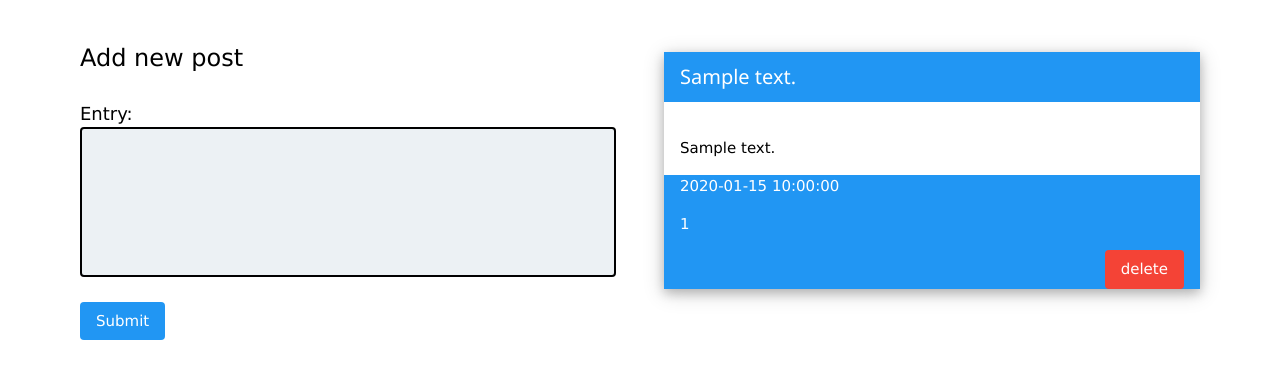
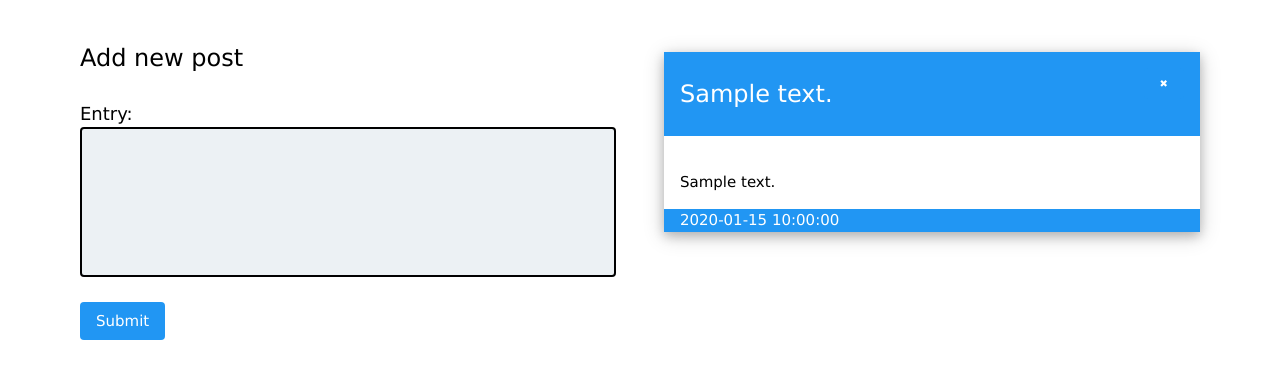
Before and after one commit to sfraser-dev/web-python-flask-microblog, a Flask app: page / in a window 1280 px wide. Shown: the part 198-577 px from the top of the page. Run offline with Flask 3, Linux system fonts and the light colour scheme; a database or web service that is not in the repository returns one stand-in record (values such as "Sample title").

Commit message:
styling blog post "x" close button (and better location). make navbar buttons round

```diff
--- a/templates/home.html
+++ b/templates/home.html
@@ -22,16 +22,16 @@
     <!-- Dual navbars, one hidden while the other is shown -->
     <nav class="w3-bar w3-blue w3-padding w3-round-large w3-hide-small">
       <div class="w3-right">
-        <a href="https://www.python.org/" class="w3-bar-item w3-button w3-mobile">Python</a>
-        <a href="https://flask.palletsprojects.com/" class="w3-bar-item w3-button w3-mobile">Flask</a>
-        <a href="https://www.mongodb.com/" class="w3-bar-item w3-button w3-mobile">MongoDB</a>
+        <a href="https://www.python.org/" class="w3-bar-item w3-button w3-round w3-mobile">Python</a>
+        <a href="https://flask.palletsprojects.com/" class="w3-bar-item w3-button w3-round w3-mobile">Flask</a>
+        <a href="https://www.mongodb.com/" class="w3-bar-item w3-button w3-round w3-mobile">MongoDB</a>
       </div>
     </nav>
     <nav class="w3-bar w3-blue w3-padding w3-round-large w3-hide-medium w3-hide-large">
       <div class="w3-center">
-        <a href="https://www.python.org/" class="w3-bar-item w3-button w3-mobile">Python</a>
-        <a href="https://flask.palletsprojects.com/" class="w3-bar-item w3-button w3-mobile">Flask</a>
-        <a href="https://www.mongodb.com/" class="w3-bar-item w3-button w3-mobile">MongoDB</a>
+        <a href="https://www.python.org/" class="w3-bar-item w3-button w3-round w3-mobile">Python</a>
+        <a href="https://flask.palletsprojects.com/" class="w3-bar-item w3-round w3-button w3-mobile">Flask</a>
+        <a href="https://www.mongodb.com/" class="w3-bar-item w3-button w3-round w3-mobile">MongoDB</a>
       </div>
     </nav>
 
@@ -64,17 +64,17 @@
           <div class="w3-container w3-margin-top w3-margin-bottom">
             <div class="w3-card-4">
               <header class="w3-container w3-blue">
-                <h4>{{ entry[0] | truncate(30, true) }}</h4>
+                <form action="#" method="POST">
+                  <button type="submit" class="w3-button w3-round w3-blue w3-hover-red w3-right w3-tiny w3-margin-top w3-margin-bottom" name="BlogButtons" value="{{ entry[2] }}">&#10006;</button>
+                </form>
+                <p class="w3-xlarge">{{ entry[0] | truncate(30, true) }}</p>
               </header>
+
               <div class="w3-container">
                 <p>{{ entry[0] }}</p>
               </div>
               <footer class="w3-container w3-blue">
                 <time datetime="{{ entry[1] }}">{{ entry[1] }}</time>
-                <p>{{ entry[2] }}</p>
-                <form action="#" method="POST">
-                  <button type="submit" class="w3-button w3-round w3-red w3-right" name="BlogButtons" value="{{ entry[2] }}">delete</button>
-                </form>
               </footer>
             </div>
           </div>
```
